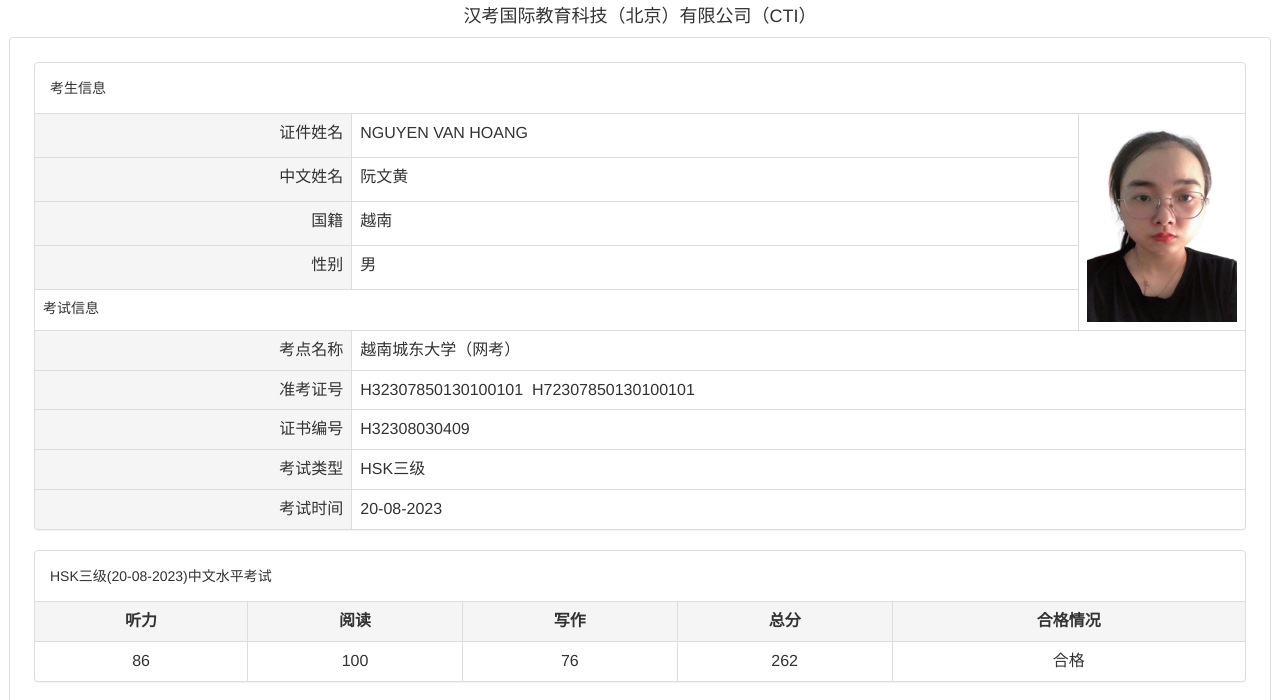
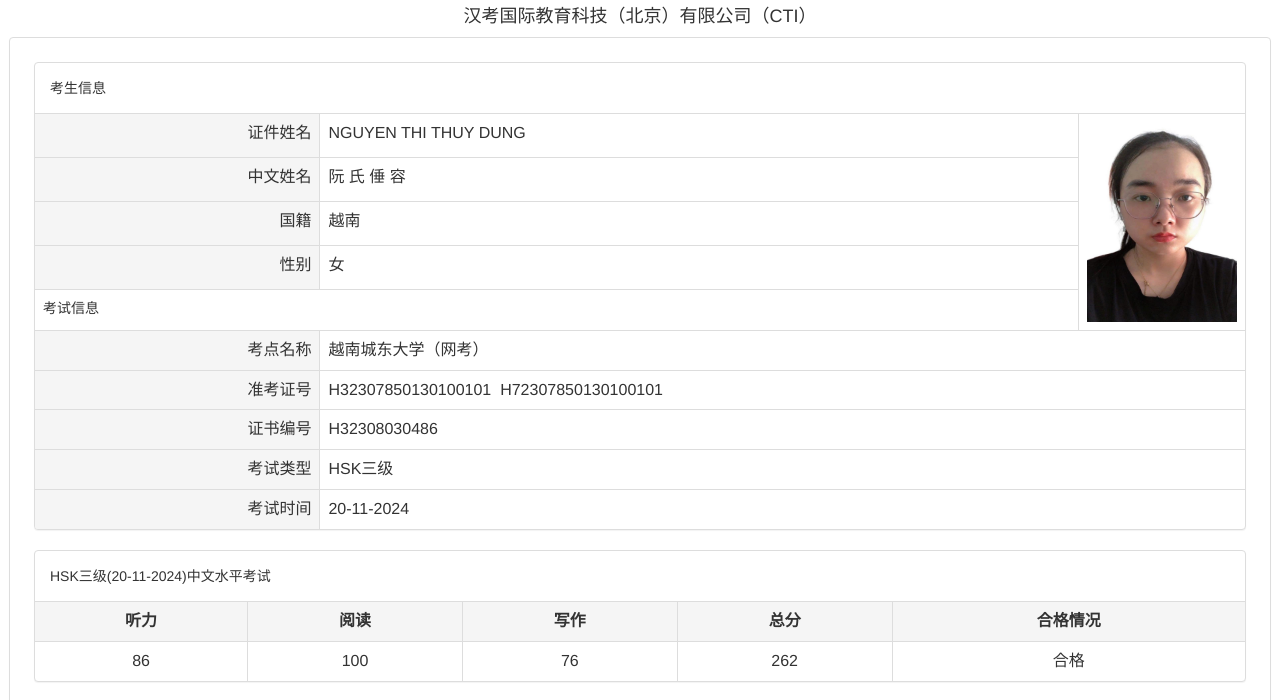
Before and after one commit to LINHLINH05HP/chinesetest, a plain HTML site: page index.htm in a window 1280 px wide. Shown: the part 65-765 px from the top of the page. Drawn offline with Linux system fonts and the light colour scheme.

Commit message:
Add files via upload

```diff
--- a/index.htm
+++ b/index.htm
@@ -19,7 +19,7 @@
 					<tbody>
 						<tr>
 							<td class="active text-right">证件姓名</td>
-							<td>NGUYEN VAN HOANG</td>
+							<td>NGUYEN THI THUY DUNG</td>
 							<td rowspan="5" width="100px">
 
 
@@ -31,7 +31,7 @@
 						</tr>
 						<tr>
 							<td class="active text-right">中文姓名</td>
-							<td>阮文黄</td>
+							<td>阮 氏 倕 容</td>
 						</tr>
 						<tr>
 							<td class="active text-right">国籍</td>
@@ -39,7 +39,7 @@
 						</tr>
 						<tr>
 							<td class="active text-right">性别</td>
-							<td>男</td>
+							<td>女</td>
 						</tr>
 						<tr>
 							<td colspan="2" class="" style="font-size:14px;">考试信息</td>
@@ -54,7 +54,7 @@
 						</tr>
 						<tr>
 							<td class="active text-right">证书编号</td>
-							<td colspan="2">H32308030409</td>
+							<td colspan="2">H32308030486</td>
 						</tr>
 						<tr>
 							<td class="active text-right">考试类型</td>
@@ -67,7 +67,7 @@
 
 						<tr>
 							<td class="active text-right">考试时间</td>
-							<td colspan="2">20-08-2023</td>
+							<td colspan="2">20-11-2024</td>
 						</tr>
 					</tbody>
 				</table>
@@ -77,7 +77,7 @@
 			<div class="panel panel-default">
 				<!-- Default panel contents -->
 				<div class="panel-body">
-					HSK三级(20-08-2023)中文水平考试
+					HSK三级(20-11-2024)中文水平考试
 
 				</div>
 				<!-- Table -->
@@ -147,7 +147,7 @@
 				<div class="panel panel-default">
 					<!-- Default panel contents -->
 					<div class="panel-body">
-						HSKK（初级）(20-08-2023)中文水平考试
+						HSKK（初级）(20-11-2024)中文水平考试
 					</div>
 					<!-- Table -->
 					<table class="table table-bordered">
```
